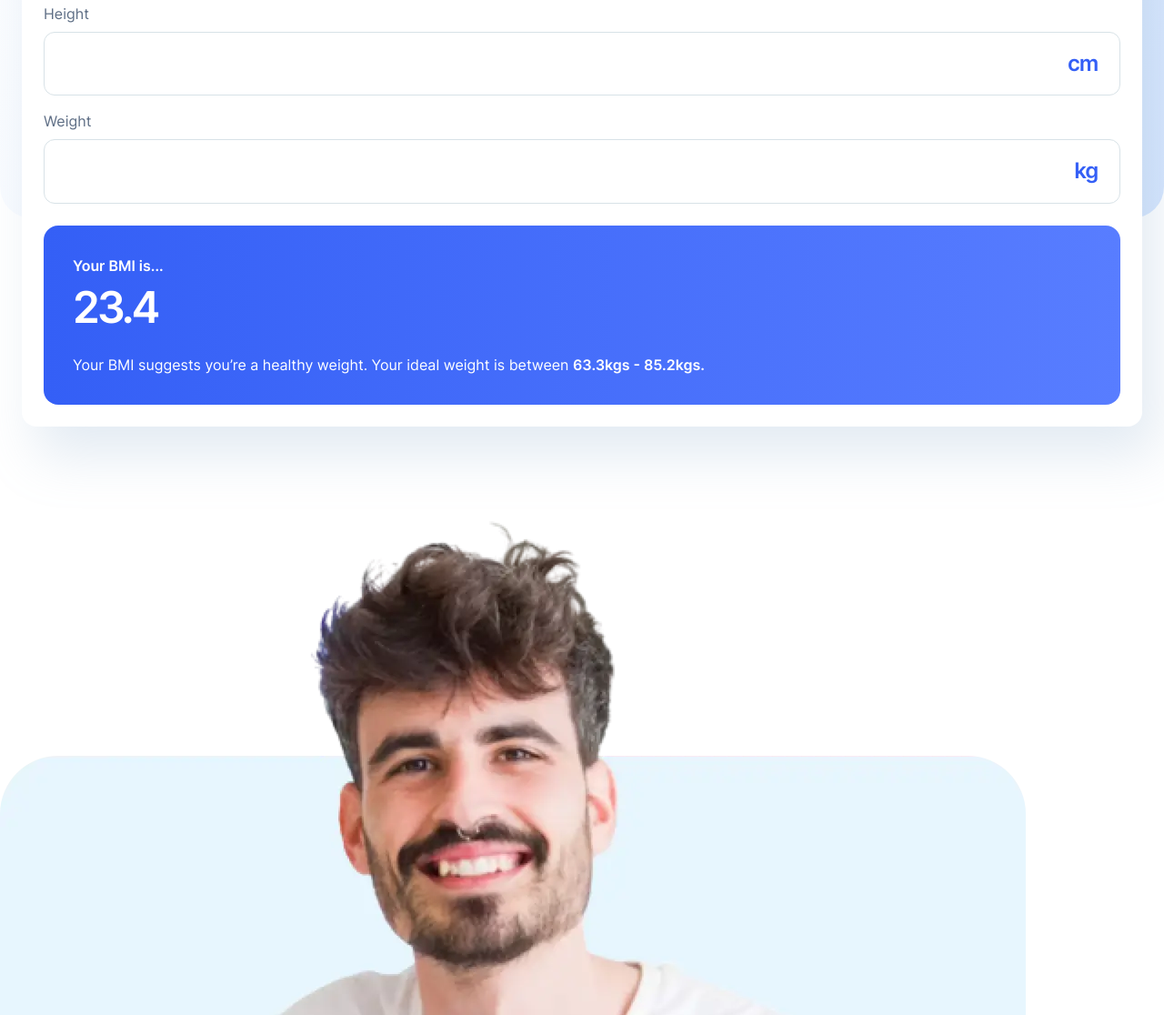
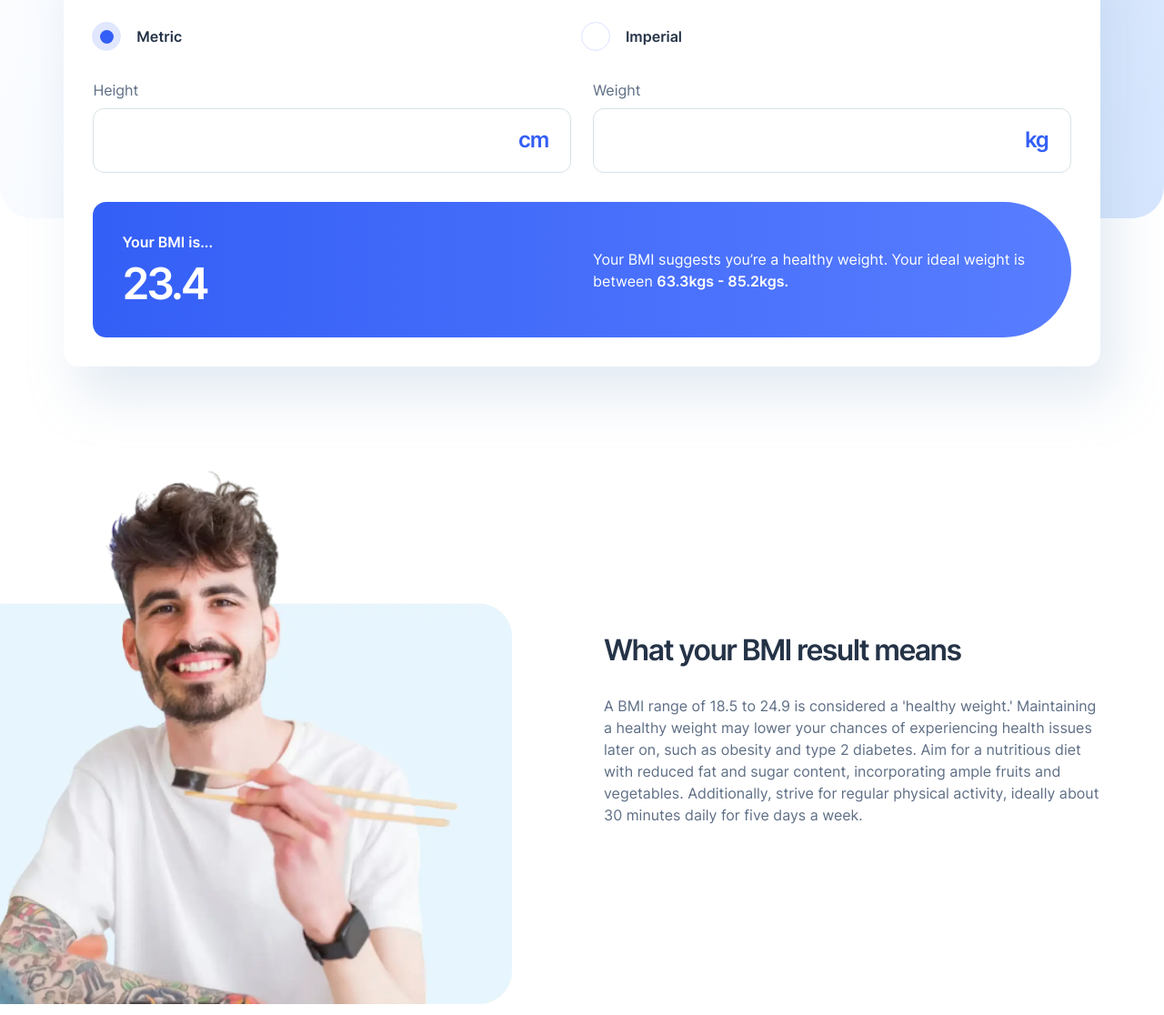
Before and after one commit to Dantalian5/bmi-calculator, a website built with Parcel: page src/index.html in a window 1280 px wide. Shown: the part 400-1516 px from the top of the page at 91% size. Built offline with nearby package versions, Linux system fonts and the light colour scheme.

Commit message:
dev tablet layout

```diff
--- a/src/assets/style/_base.scss
+++ b/src/assets/style/_base.scss
@@ -1,4 +1,8 @@
 body {
+	min-width: 18.75rem;
 	min-height: 100svh;
 	background-color: #fff;
 }
+img {
+	max-width: 100%;
+}
--- a/src/assets/style/_layout.scss
+++ b/src/assets/style/_layout.scss
@@ -1,7 +1,6 @@
+@use "variables" as var;
 .l-header {
-	padding-block: 2rem;
-	padding-inline: var(--section-padding-inline);
-	margin-bottom: 0.5rem;
+	padding-top: 2rem;
 	&__logo {
 		width: fit-content;
 		margin-inline: auto;
@@ -10,28 +9,26 @@
 	&__title {
 		margin-bottom: 1.5rem;
 	}
-	&__text {
+	&__info {
 		margin-bottom: 3rem;
 	}
 }
 .l-section {
-	//padding-inline: 1.5rem;
-	padding-block: 2rem;
-	margin-bottom: 2.5rem;
-	&:last-of-type {
-		margin-bottom: 4rem;
+	margin-bottom: 4.5rem;
+	&__wrapper {
+		width: 100%;
+		display: flex;
+		flex-wrap: wrap;
+		row-gap: 3rem;
+		margin-bottom: 4.5rem;
+		align-items: center;
 	}
-	&__img {
-		margin-bottom: 3rem;
-		& > img {
-			max-width: 100%;
-		}
+	&__img,
+	&__info {
+		flex: 1 1 50%;
 	}
 	&__title {
 		margin-bottom: 2rem;
-	}
-	&__info {
-		margin-bottom: 4.5rem;
 	}
 	&__cards {
 		padding-block: 3.5rem;
@@ -48,3 +45,26 @@
 .l-inner-padding {
 	padding-inline: var(--section-padding-inline);
 }
+@media (min-width: var.$breakpoint-tablet) {
+	.l-header {
+		&__logo {
+			margin-bottom: 2.5rem;
+		}
+		&__info {
+			margin-bottom: 2.5rem;
+		}
+	}
+	.l-section {
+		margin-bottom: 6rem;
+		&__img {
+			position: relative;
+			left: -6%;
+		}
+		&__info {
+			padding-left: 1.5rem;
+		}
+		&__cards {
+			padding-block: 3.75rem;
+		}
+	}
+}
--- a/src/assets/style/_variables.scss
+++ b/src/assets/style/_variables.scss
@@ -22,7 +22,9 @@
 		#d6e6fe 0%,
 		rgba(214, 252, 254, 0) 100%
 	);
-	--section-padding-inline: 1.5rem;
+	--section-padding-inline: max(1.5rem, 5.5%);
+	--size-tablet: 700px;
+	--size-desktop: 100px;
 }
 .c-blue {
 	color: var(--Blue);
@@ -36,3 +38,5 @@
 .c-pwhite {
 	color: var(--Pure-White);
 }
+$breakpoint-tablet: 700px;
+$breakpoint-desktop: 1000px;
--- a/src/assets/style/modules/_calculator.scss
+++ b/src/assets/style/modules/_calculator.scss
@@ -1,3 +1,4 @@
+@use "../variables" as var;
 .m-bmicalc {
 	padding: 1.5rem;
 	display: flex;
@@ -17,13 +18,25 @@
 			width: 100%;
 		}
 	}
+	&__data {
+		display: flex;
+		gap: 1.5rem;
+		flex-wrap: wrap;
+	}
 	&__result {
 		padding: 2rem;
 		border-radius: 1rem;
 		background: linear-gradient(90deg, #345ff6 0%, #587dff 100%);
+		display: flex;
+		flex-wrap: wrap;
+		align-items: center;
+		gap: 1.5rem;
 		&__data {
 			display: block;
-			margin-block: 0.5rem 1.5rem;
+			margin-block: 0.5rem 0;
+		}
+		&__column {
+			flex: 1 1 100%;
 		}
 	}
 }
@@ -73,9 +86,8 @@
 	}
 }
 .m-dataholder {
-	&:not(:last-child) {
-		margin-bottom: 1rem;
-	}
+	flex: 1 1 17rem;
+	min-width: fit-content;
 	&__title {
 		margin-bottom: 0.5rem;
 	}
@@ -83,10 +95,11 @@
 		display: flex;
 		align-items: center;
 		justify-content: center;
+		flex-wrap: wrap;
 		gap: 1rem;
 	}
 	&__item {
-		width: 100%;
+		flex: 1 0 6rem;
 		padding: 1.25rem 1.5rem;
 		border-radius: 0.75rem;
 		border: 1px solid #d8e2e7;
@@ -130,3 +143,15 @@
 		}
 	}
 }
+@media screen and (min-width: var.$breakpoint-tablet) {
+	.m-bmicalc {
+		padding: 2rem;
+		gap: 2rem;
+		&__result {
+			border-radius: 1rem 5rem 5rem 1rem;
+			&__column {
+				flex-basis: 10rem;
+			}
+		}
+	}
+}
--- a/src/assets/style/modules/_cards.scss
+++ b/src/assets/style/modules/_cards.scss
@@ -1,3 +1,4 @@
+@use "../variables" as var;
 .m-card {
 	&__icon {
 		width: 4rem;
--- a/src/index.html
+++ b/src/index.html
@@ -20,19 +20,22 @@
 		<link rel="stylesheet" href="assets/style/style.scss" />
 	</head>
 	<body>
-		<header class="l-header m-background-1">
+		<header class="l-header l-section l-inner-padding m-background-1">
+			<div class="l-header__info">
 				<div class="l-header__logo">
 					<img class="m-logo" src="assets/images/logo.svg" alt="logo" />
 				</div>
 				<h1 class="l-header__title f-heading f-h--XL f--center c-gunmetal">
-				Body Mass Index Calculator
+					Body Mass <br />
+					Index Calculator
 				</h1>
 				<p class="l-header__text f-body f-b--M f--center c-deblue">
-				Better understand your weight in relation to your height using our body
-				mass index (BM) calculator. While BMI is not the sole determinant of a
-				healthy weight, it offers a valuable starting point to evaluate your
-				overall health and well-being.
+					Better understand your weight in relation to your height using our
+					body mass index (BM) calculator. While BMI is not the sole determinant
+					of a healthy weight, it offers a valuable starting point to evaluate
+					your overall health and well-being.
 				</p>
+			</div>
 			<div class="l-header__bmicalc">
 				<div class="m-bmicalc" id="myform">
 					<h2 class="m-bmicalc__title f-heading f-h--M c-gunmetal">
@@ -150,6 +153,7 @@
 						</fieldset>
 					</div>
 					<div class="m-bmicalc__result">
+						<div class="m-bmicalc__result__column">
 							<p class="f-body f--bold c-pwhite">Your BMI is...</p>
 							<output
 								class="f-heading f-h--XL c-pwhite m-bmicalc__result__data"
@@ -158,6 +162,8 @@
 								for=""
 								>23.4</output
 							>
+						</div>
+						<div class="m-bmicalc__result__column">
 							<p class="f-body f-b--S c-pwhite">
 								Your BMI suggests you’re a healthy weight. Your ideal weight is
 								between <span class="f-body f--bold">63.3kgs - 85.2kgs.</span>
@@ -165,9 +171,11 @@
 						</div>
 					</div>
 				</div>
+			</div>
 		</header>
 
 		<section class="l-section">
+			<div class="l-section__wrapper">
 				<div class="l-section__img">
 					<img
 						src="assets/images/image-man-eating.webp"
@@ -181,11 +189,13 @@
 					<p class="l-section__body f-body f-b--M c-deblue">
 						A BMI range of 18.5 to 24.9 is considered a 'healthy weight.'
 						Maintaining a healthy weight may lower your chances of experiencing
-					health issues later on, such as obesity and type 2 diabetes. Aim for a
-					nutritious diet with reduced fat and sugar content, incorporating
-					ample fruits and vegetables. Additionally, strive for regular physical
-					activity, ideally about 30 minutes daily for five days a week.
+						health issues later on, such as obesity and type 2 diabetes. Aim for
+						a nutritious diet with reduced fat and sugar content, incorporating
+						ample fruits and vegetables. Additionally, strive for regular
+						physical activity, ideally about 30 minutes daily for five days a
+						week.
 					</p>
+				</div>
 			</div>
 			<div class="l-section__cards l-inner-padding m-background-2">
 				<div class="m-card">
```
Lines whose indentation alone changed are shown as unchanged.
